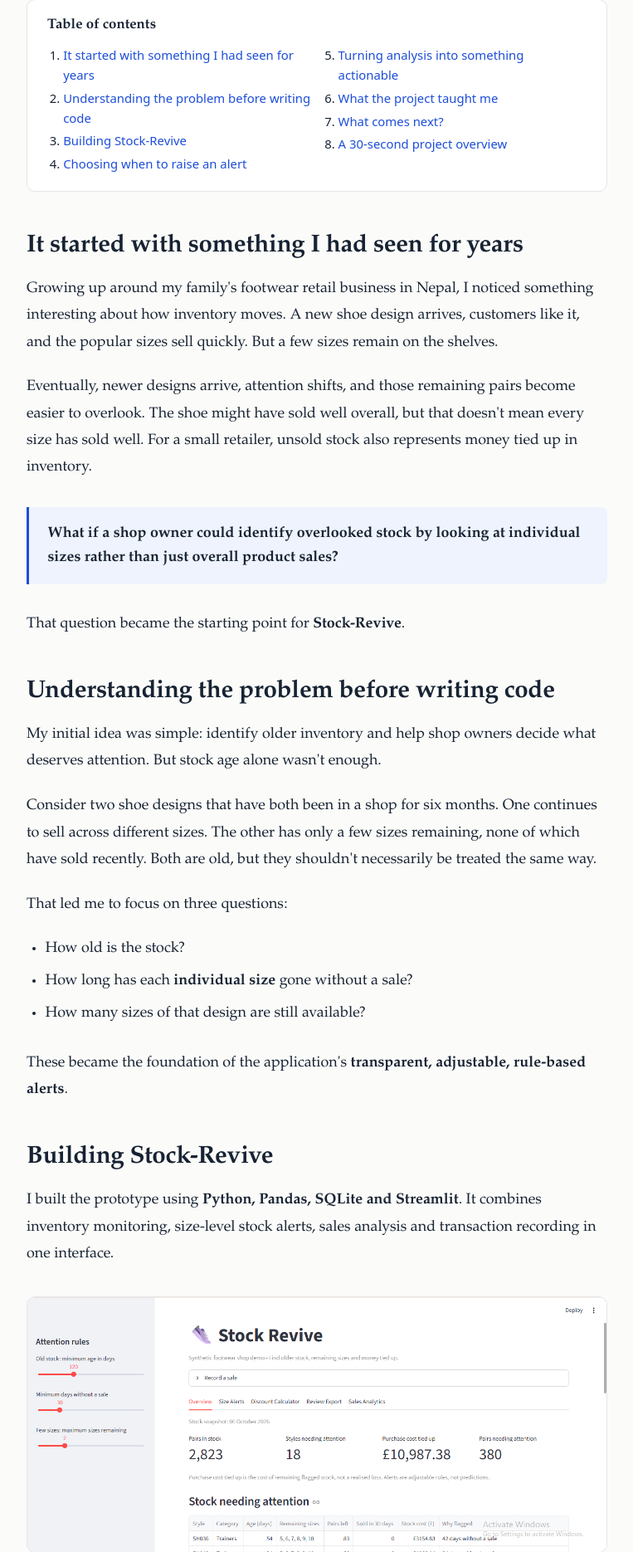
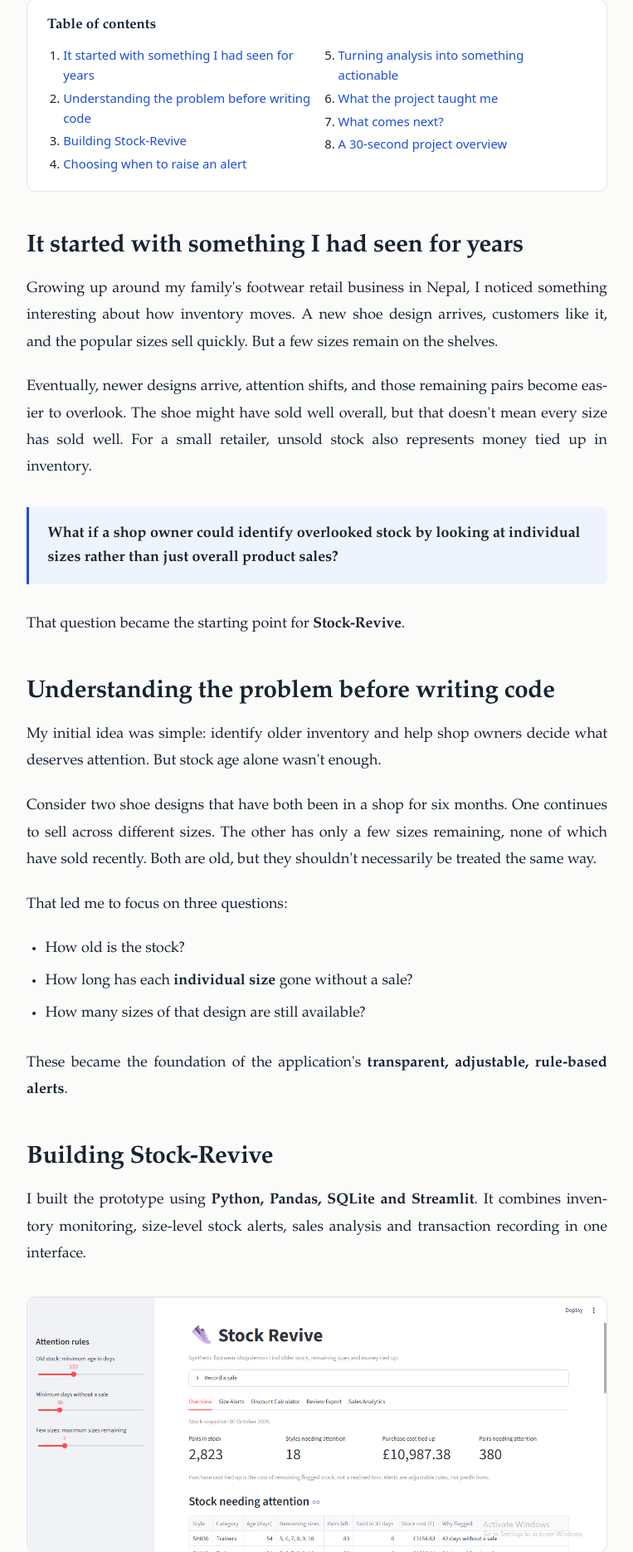
Before and after one commit to Rahul5021/Portfolio, a PHP site: page /blog/stock-revive.html in a window 1280 px wide. Shown: the part 982-2852 px from the top of the page at 83% size, without its empty margins (258-1021 px from the left). Run offline with PHP 8.4, Linux system fonts and the light colour scheme.

Commit message:
justified article content

```diff
--- a/blog/styles/style.css
+++ b/blog/styles/style.css
@@ -395,6 +395,8 @@ a:focus-visible {
 
 .article-body p {
     margin: 0 0 1.35rem;
+    text-align: justify;
+    hyphens: auto;
 }
 
 .article-body h2 {
```
